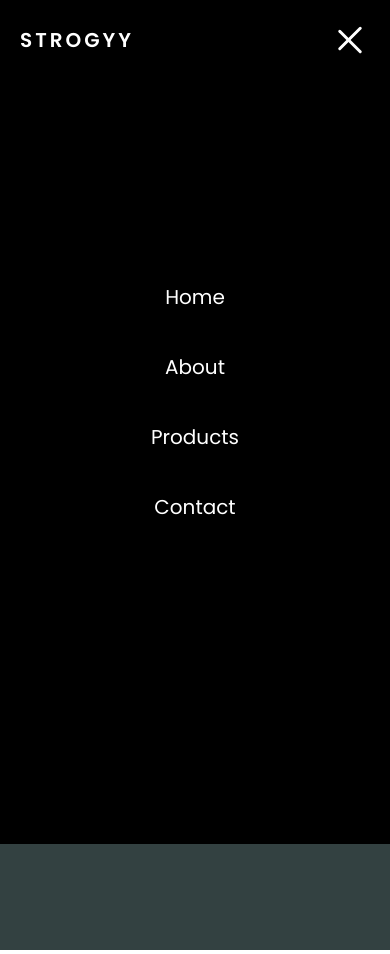
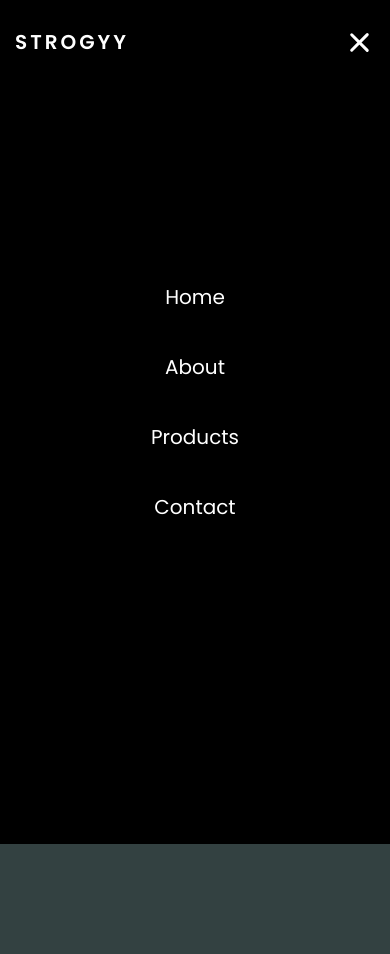
Before and after one commit to strogyy/Animated-Hamburger-Menu-Example, a plain HTML site: page index.html in a window 390 px wide. Both pictures are taken after a click on the element 350 px from the left and 40 px from the top of the page. Drawn offline with Linux system fonts and the light colour scheme.

Commit message:
Update style.css

```diff
--- a/style.css
+++ b/style.css
@@ -33,7 +33,6 @@ body {
 .main-container {
   display: flex;
   align-items: center;
-
   justify-content: center;
   height: 870px;
 }
@@ -54,6 +53,7 @@ body {
 }
 /*Main*/
 
+/*Navbar*/
 .navbar {
   background-color: black;
   padding: 20px;
@@ -85,10 +85,9 @@ body {
 .navUL a:hover {
   color: rgb(101, 114, 114);
 }
-
 .hamburger {
-  width: 40px;
-  height: 40px;
+  width: 31px;
+  height: 54px;
   display: flex;
   flex-direction: column;
   align-items: center;
@@ -100,7 +99,7 @@ body {
   width: 80%;
   background-color: #fff;
   height: 3px;
-  margin: 3.5px;
+  margin: 2.3px;
   border-radius: 5px;
   transition: 0.2s;
 }
@@ -109,7 +108,11 @@ body {
   flex-direction: column;
   width: 100%;
 }
+/*Navbar*/
 @media (max-width: 630px) {
+  .navbar {
+    padding: 15px;
+  }
   .main-container {
     height: 800px;
   }
@@ -145,17 +148,16 @@ body {
     z-index: 1;
   }
   .hamburger.active > .line-cnt > .line {
-    max-width: 38px;
     margin: 0;
   }
   .hamburger.active > .line-cnt {
-    width: 100%;
     height: 100%;
     justify-content: center;
     align-items: center;
   }
   .hamburger.active > .line-cnt > :nth-child(1) {
     transform: rotate(-45deg);
+    margin-bottom: -3px;
   }
   .hamburger.active > .line-cnt > :nth-child(2) {
     display: none;
```
